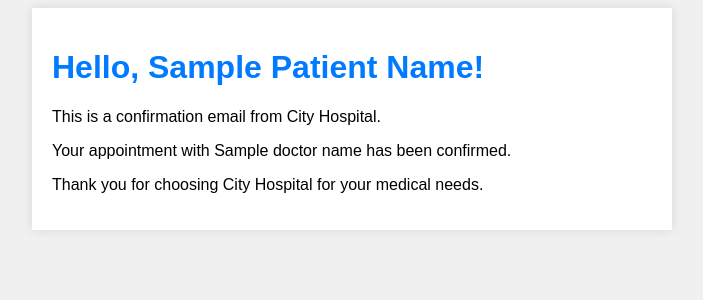
After one commit to Nandhukriss/Hospital-Appointment-booking-django, a Django app: template hospitalmanagement/templates/email_message.html in a window 1280 px wide. The commit adds this page. Shown: the top 300 px of the page, without its empty margins (288-991 px from the left). Run offline with Django 4.2, Linux system fonts and the light colour scheme; the template is opened without the code that fills it: most values are stand-ins (such as "Sample title", 1, 10 or a date in 2020).

Commit message:
added email module

```diff
--- /dev/null
+++ b/hospitalmanagement/templates/email_message.html
@@ -0,0 +1,35 @@
+<!DOCTYPE html>
+<html lang="en">
+<head>
+    <meta charset="UTF-8">
+    <meta name="viewport" content="width=device-width, initial-scale=1.0">
+    <style>
+        /* Add your CSS styles here */
+        body {
+            font-family: Arial, sans-serif;
+            background-color: #f0f0f0;
+        }
+        .container {
+            max-width: 600px;
+            margin: 0 auto;
+            padding: 20px;
+            background-color: #ffffff;
+            box-shadow: 0 0 10px rgba(0, 0, 0, 0.1);
+        }
+        h1 {
+            color: #007bff;
+        }
+        p {
+            font-size: 16px;
+        }
+    </style>
+</head>
+<body>
+    <div class="container">
+        <h1>Hello, <span style="text-transform: capitalize;">{{patient_name}}</span>!</h1>
+        <p>This is a confirmation email from City Hospital.</p>
+        <p>Your appointment with {{doctor_name}} has been confirmed.</p>
+        <p>Thank you for choosing City Hospital for your medical needs.</p>
+    </div>
+</body>
+</html>
--- a/hospitalmanagement/templates/index.html
+++ b/hospitalmanagement/templates/index.html
@@ -18,15 +18,15 @@
     </div>
     <div class="carousel-inner">
       <div class="carousel-item active" data-bs-interval="10000">
-        <img src="{% static 'images/baby.jpg' %}" class="d-block w-100" alt="baby"  >
+        <img src="https://images.unsplash.com/photo-1586773860418-d37222d8fce3?ixlib=rb-4.0.3&ixid=M3wxMjA3fDB8MHxwaG90by1wYWdlfHx8fGVufDB8fHx8fA%3D%3D&auto=format&fit=crop&w=2073&q=80" class="d-block w-100" alt="baby" >
 
       </div>
       <div class="carousel-item" data-bs-interval="2000">
-        <img src="{% static 'images/surgery.jpg' %}" class="d-block w-100" alt="surgery">
+        <img src="https://images.unsplash.com/photo-1516574187841-cb9cc2ca948b?ixlib=rb-4.0.3&ixid=M3wxMjA3fDB8MHxwaG90by1wYWdlfHx8fGVufDB8fHx8fA%3D%3D&auto=format&fit=crop&w=2070&q=80" class="d-block w-100" alt="surgery">
 
       </div>
       <div class="carousel-item">
-        <img src="{% static 'images/blood-pressure.jpg' %}" class="d-block w-100" alt="...">
+        <img src="https://images.unsplash.com/photo-1504813184591-01572f98c85f?ixlib=rb-4.0.3&ixid=M3wxMjA3fDB8MHxwaG90by1wYWdlfHx8fGVufDB8fHx8fA%3D%3D&auto=format&fit=crop&w=2071&q=80" class="d-block w-100" alt="...">
 
       </div>
     </div>
```
Also changed, not shown: hospitalmanagement/home/views.py (+27 -0 lines), hospitalmanagement/hospitalmanagement/settings.py (+17 -0 lines), hospitalmanagement/templates/booking.html (+22 -0 lines), hospitalmanagement/templates/doctors.html (+9 -0 lines), hospitalmanagement/db.sqlite3.
